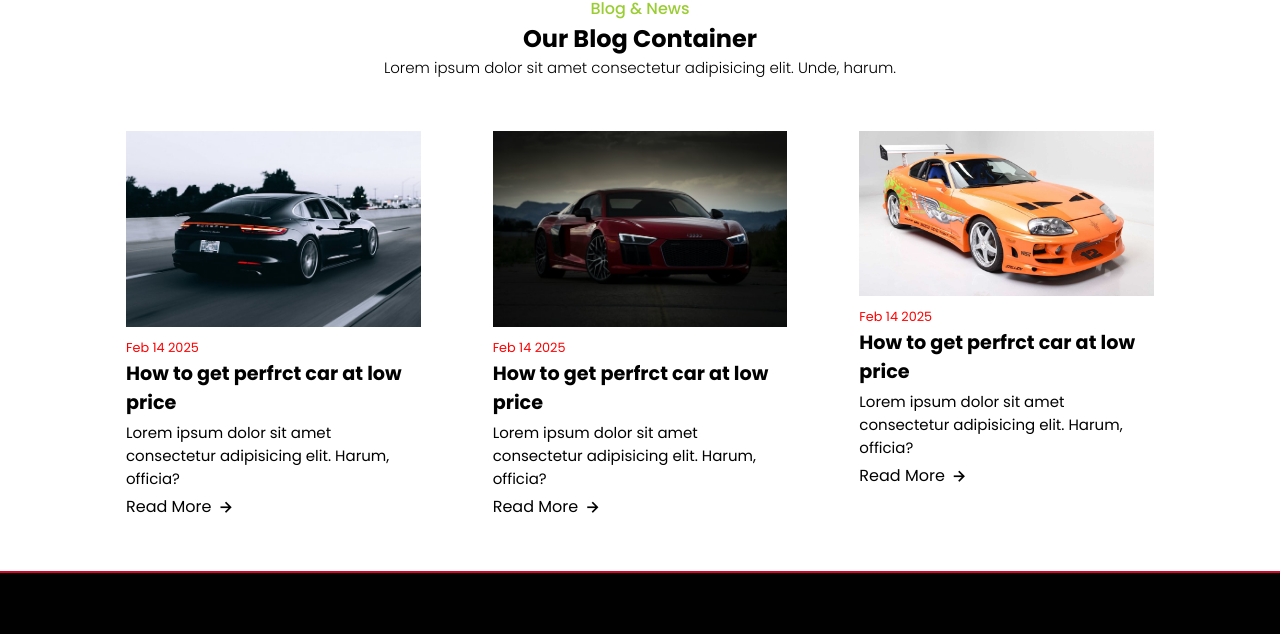
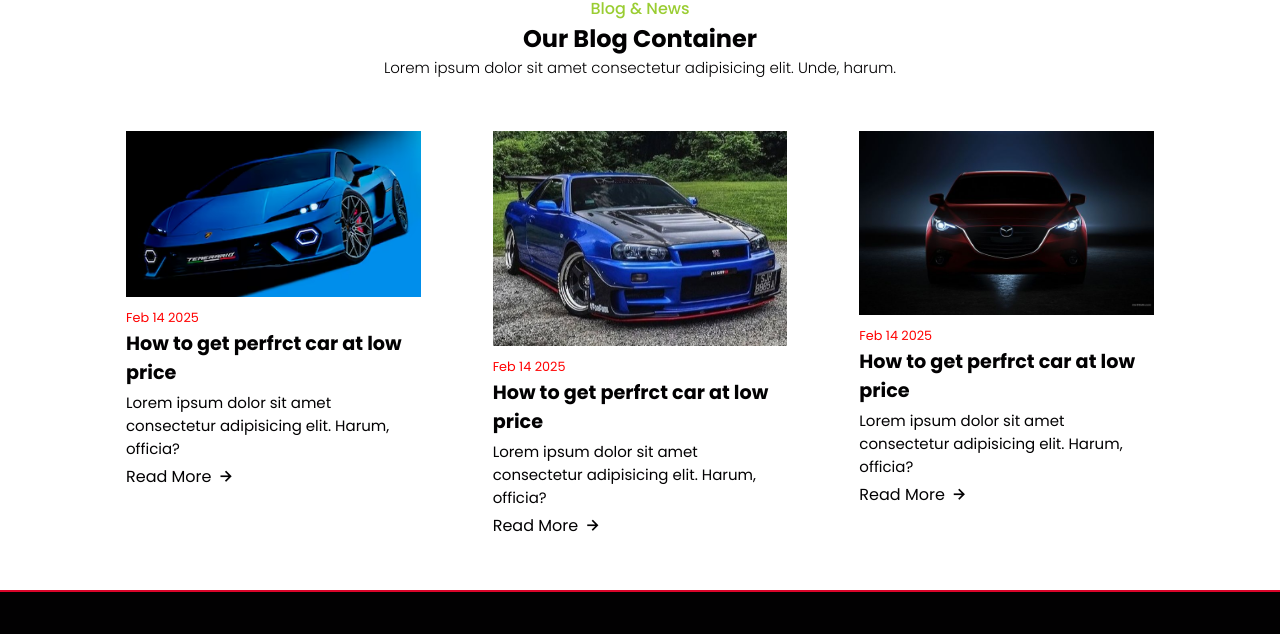
Before and after one commit to EmanuelBasto/Proyecto, a plain HTML site: page index.html in a window 1280 px wide. Shown: the part 2778-3412 px from the top of the page. Drawn offline with nearby package versions, Linux system fonts and the light colour scheme.

Commit message:
actualización de imagenes

```diff
--- a/index.html
+++ b/index.html
@@ -178,7 +178,7 @@
                  <div class="blog-container container">
                     <!-- Box 1 -->
                      <div class="box">
-                        <img src="Imagenes/car1.jpg" alt="">
+                        <img src="Imagenes/carro7.jpg" alt="">
                         <span>Feb 14 2025</span>
                         <h3>How to get perfrct car at low price</h3>
                         <p>Lorem ipsum dolor sit amet consectetur adipisicing elit. Harum, officia?</p>
@@ -186,7 +186,7 @@
                      </div>
                      <!-- Box 2 -->
                      <div class="box">
-                        <img src="Imagenes/car2.jpg" alt="">
+                        <img src="Imagenes/carro8.jpg" alt="">
                         <span>Feb 14 2025</span>
                         <h3>How to get perfrct car at low price</h3>
                         <p>Lorem ipsum dolor sit amet consectetur adipisicing elit. Harum, officia?</p>
@@ -194,7 +194,7 @@
                      </div>
                      <!-- Box 3 -->
                      <div class="box">
-                        <img src="Imagenes/car3.jpg" alt="">
+                        <img src="Imagenes/carro9.jpg" alt="">
                         <span>Feb 14 2025</span>
                         <h3>How to get perfrct car at low price</h3>
                         <p>Lorem ipsum dolor sit amet consectetur adipisicing elit. Harum, officia?</p>
```
Also changed, not shown: Imagenes/carro7.jpg (added), Imagenes/carro8.jpg (added), Imagenes/carro9.jpg (added).
